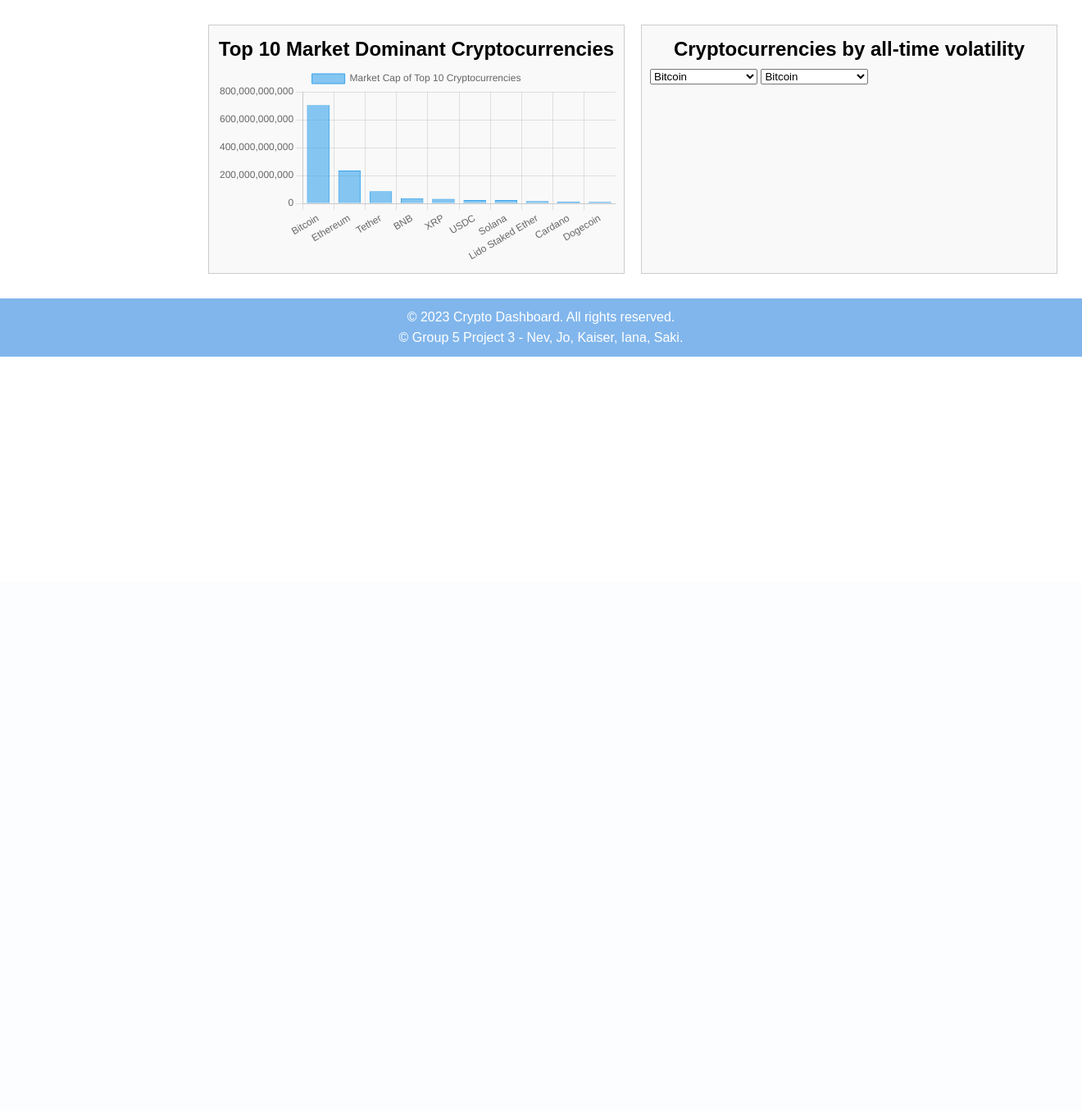
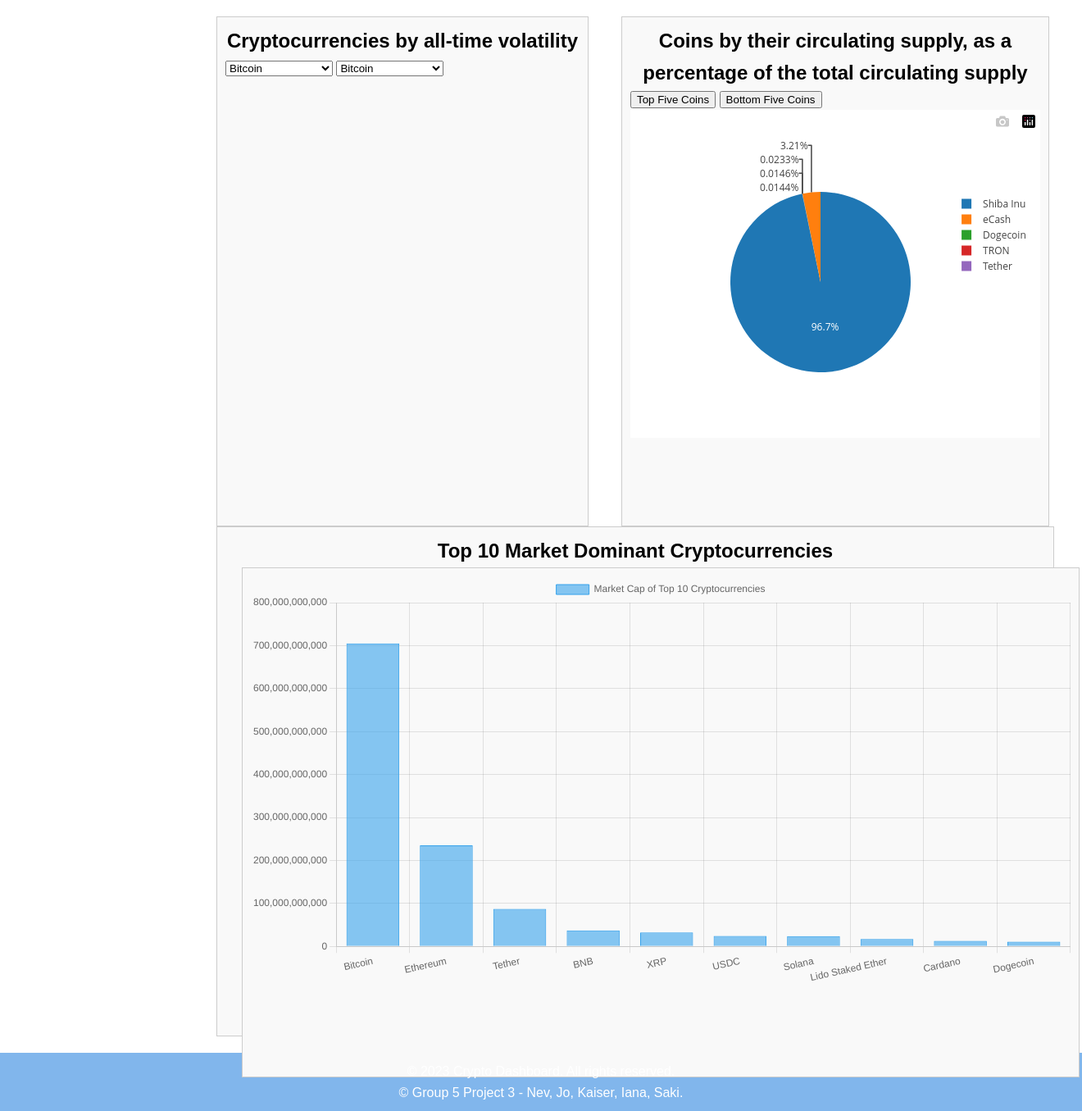
Before and after one commit to jojoalva/CoinGecko-Project, a Flask app: page /dashboard in a window 1320 px wide. Shown: the part 91-1446 px from the top of the page at 82% size. Before the commit the page ends 526 px from the top, so only its background shows below. Run offline with Flask 3, Linux system fonts and the light colour scheme; data comes from the database, SQL or seed files in the repository; some libraries are stand-ins or nearby versions.

Commit message:
final_pie

```diff
--- a/static/css/style.css
+++ b/static/css/style.css
@@ -54,19 +54,19 @@ header {
   }
 
 .crypto-list {
-    border: rgb(232, 243, 255);
+    border: 1px solid rgb(232, 243, 255);
     background-color: rgb(232, 243, 255);
     position: relative;
-    top: -50px;
+    top: 20px;
   }
 
 #crypto-names {
-  font-size: 10px;
-}
+    font-size: 10px;
+  }
 
 aside {
     background-color: rgb(232, 243, 255);
-    width: 20%;
+    width: 10%;
     float: left;
     padding: 20px;
 }
@@ -75,21 +75,38 @@ main {
     width: 80%;
     float: right;
     padding: 20px;
+    margin-left: 20px;
 }
 
 .charts-container {
   display: flex;
-  justify-content: space-between; /* Adjust alignment as needed */
+  justify-content: space-between;
+  align-items: center;
 }
 
 .chart {
   flex: 1;
-  margin: 10px;
+  margin: 0 20px;
   padding: 10px;
   border: 1px solid #ccc;
   background-color: #f9f9f9;
   width: 50%;
   height: auto;
+  width: 1000px;
+  height: 600px;
+  /* display: flex; */
+  justify-content: center;
+  align-items: center;
+
+}
+
+.chart h2 {
+  margin-top: 0;
+}
+
+.chart canvas {
+  flex: 1;
+  width: 100%;
 }
 
 h2 {
--- /dev/null
+++ b/static/js/pie.js
@@ -0,0 +1,92 @@
+d3.json("static/data/all_dataJSON.json").then((data) => {
+  console.log(data);
+
+
+// Sort the array in descending order and asdign the results to a variable
+let sorted = data.sort(function sortFunction(a,b) {
+      return b.circulating_supply - a.circulating_supply;
+  });
+
+let sliced1 = sorted.slice(94, 100);
+let sliced2 = sorted.slice(0, 5);
+console.log(sliced2)
+// total circulating supply of bottom 5
+function totalCirculating1() {
+    let total = 0;
+
+  for (let i = 0; i < sliced1.length; i++) {
+    total += sliced1[i].circulating_supply;
+  }
+
+    let totalCirculatingSupply1 = total;
+    return totalCirculatingSupply1;
+
+};
+
+// total circulating supply of top 5
+function totalCirculating2() {
+  let total = 0;
+
+for (let i = 0; i < sliced2.length; i++) {
+  total += sliced2[i].circulating_supply;
+}
+
+  let totalCirculatingSupply2 = total;
+  return totalCirculatingSupply2;
+};
+
+let totalCirculatingSupply1= totalCirculating1();
+let totalCirculatingSupply2= totalCirculating2();
+
+// Button event listeners
+d3.selectAll("#topfive").on("click", topFive);
+d3.selectAll("#bottomfive").on("click", bottomFive);
+
+function bottomFive() {
+  let currentSupplypercentage = [];
+  let labels = [];
+  for (let i = 0; i < sliced1.length; i++) {
+    currentSupplypercentage.push((sliced1[i].circulating_supply / totalCirculatingSupply1) * 100);
+    labels.push(sliced1[i].name);
+  }
+
+  var pieData = [{
+    values: currentSupplypercentage,
+    labels: labels,
+    type: 'pie'
+  }];
+
+  var layout = {
+    height: 400,
+    width: 500
+  };
+
+  Plotly.newPlot('visualisation2', pieData, layout);
+}
+
+bottomFive();
+
+function topFive() {
+  let currentSupplypercentage = [];
+  let labels = [];
+  for (let i = 0; i < sliced2.length; i++) {
+    currentSupplypercentage.push((sliced2[i].circulating_supply / totalCirculatingSupply2) * 100);
+    labels.push(sliced2[i].name);
+  }
+  var pieData = [{
+    values: currentSupplypercentage,
+    labels: labels,
+    type: 'pie'
+  }];
+
+  var layout = {
+    height: 400,
+    width: 500
+  };
+
+  Plotly.newPlot('visualisation2', pieData, layout);
+}
+
+topFive();
+
+})
--- a/static/js/visualisations.js
+++ b/static/js/visualisations.js
@@ -36,7 +36,7 @@ d3.json("static/data/all_dataJSON.json").then((data) => {
     var filteredData1 = data.filter(item => item.name == selectedCoin1);
     var filteredData2 = data.filter(item => item.name == selectedCoin2);
 
-    // Create traces for the bubble chart
+    // Create traces for the bar chart
     var trace1 = {
       x: [filteredData1[0].name,filteredData2[0].name],
       y: [filteredData1[0].ath, filteredData2[0].ath],
--- a/templates/dashboard.html
+++ b/templates/dashboard.html
@@ -21,11 +21,6 @@
     <main>
         <div class="charts-container">
             <div class="chart">
-                <h2>Top 10 Market Dominant Cryptocurrencies</h2>
-                <canvas id="myChart"></canvas>
-            </div>
-
-            <div class="chart">
                 <h2>Cryptocurrencies by all-time volatility</h2>
                 <div>
                     <select id="dropdown1"></select>
@@ -37,8 +32,34 @@
                 </div>
 
             </div>
+
+            <div class="chart">
+                <h2>Coins by their circulating supply,
+                as a percentage of the total circulating supply</h2>
+                <div>
+                    <button id="topfive">Top Five Coins</button>
+
+                    <button id="bottomfive">Bottom Five Coins</button>
+
+                    <div id="visualisation2"></div>
+
+                </div>
+
+            </div>
+        </div>
+
+        <div class="chart">
+            <h2>Top 10 Market Dominant Cryptocurrencies</h2>
+            <div>
+                <div class="chart">
+                    <canvas id="myChart"></canvas>
+                </div>
+
+            </div>
+
         </div>
         <script src="static/js/visualisations.js"></script>
+        <script src="static/js/pie.js"></script>
         <script src="static/js/script.js"></script>
 
     </main>
--- a/templates/index.html
+++ b/templates/index.html
@@ -21,7 +21,7 @@
         <button onclick="goToDashboard()">Go to Cryptocurrency Dashboard</button>
         <script>
             function goToDashboard() {
-                // Navigate to dashboard using Flask route:
+
                 window.location.href = "/dashboard";
             }
         </script>
```
Also changed, not shown: README.md, image-1.png (added), image.png (added).
